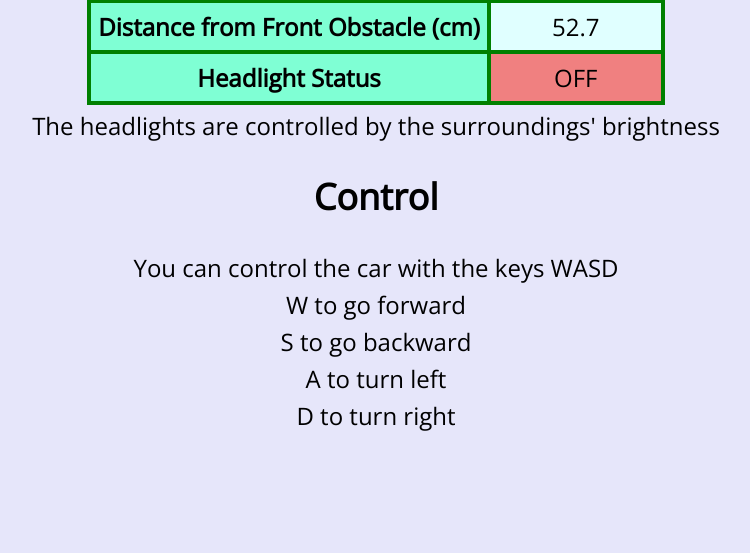
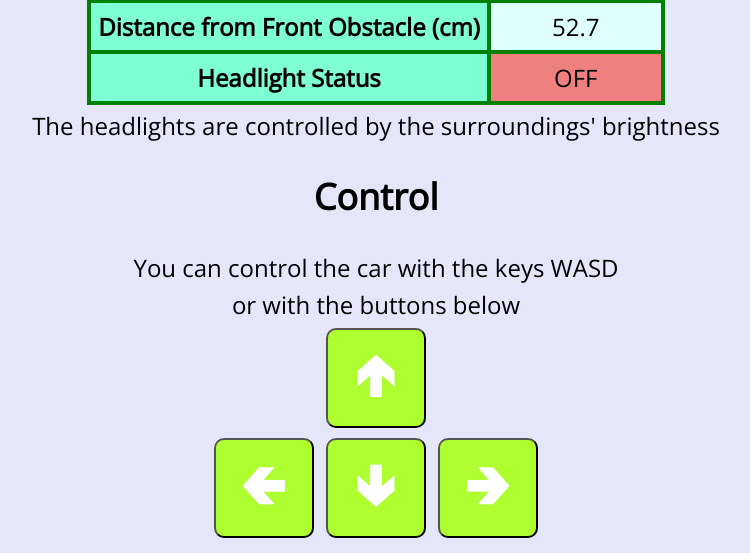
Before and after one commit to PongDev/Embed-Sys-Lab-Final-Project-Web-Buggy, a Python web app: template Server/templates/index.html in a window 1280 px wide. Shown: the part 283-836 px from the top of the page, without its empty margins (264-1014 px from the left). Before the commit the page ends 714 px from the top, so only its background shows below. Run offline with Jinja, Linux system fonts and the light colour scheme; the template is opened without the code that fills it, so the values that code supplies are empty.

Commit message:
brought back the buttons

```diff
--- a/Server/templates/index.html
+++ b/Server/templates/index.html
@@ -26,14 +26,12 @@
     <p>The headlights are controlled by the surroundings' brightness</p>
     <h2>Control</h2>
     <p>You can control the car with the keys WASD</p>
-    <p>W to go forward</p>
-    <p>S to go backward</p>
-    <p>A to turn left</p>
-    <p>D to turn right</p>
-    <!--button type="button" id = "upbutton" class="controlbutton">🢁</button><br>
-        <button type="button" id = "leftbutton" class="controlbutton">🢀</button>
-        <button type="button" id = "downbutton" class="controlbutton">🢃</button>
-        <button type="button" id = "rightbutton" class="controlbutton">🢂</button-->
+    <p>or with the buttons below</p>
+
+    <button type="button" id = "upbutton" class="controlbutton">🢁</button><br>
+    <button type="button" id = "leftbutton" class="controlbutton">🢀</button>
+    <button type="button" id = "downbutton" class="controlbutton">🢃</button>
+    <button type="button" id = "rightbutton" class="controlbutton">🢂</button>
 
     <script src="{{ url_for('static', filename='app.js') }}"></script>
   </body>
```
